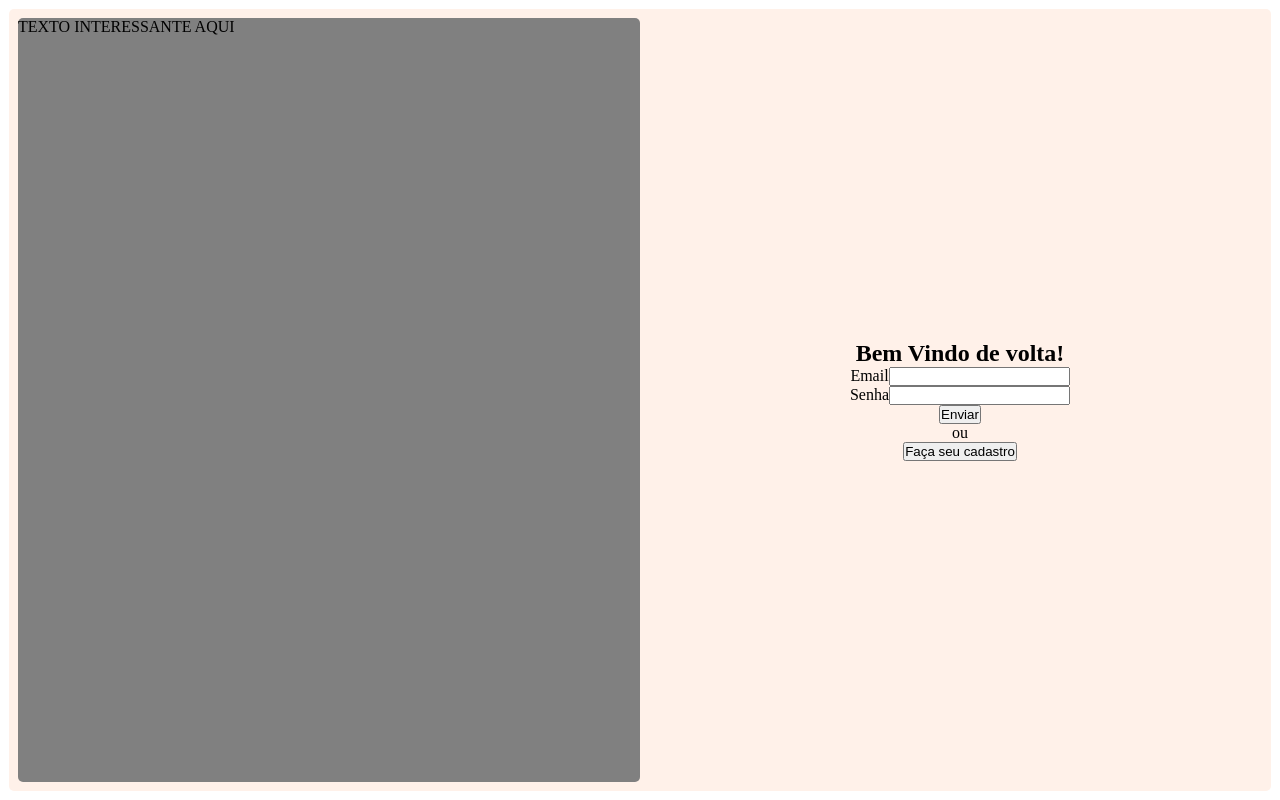
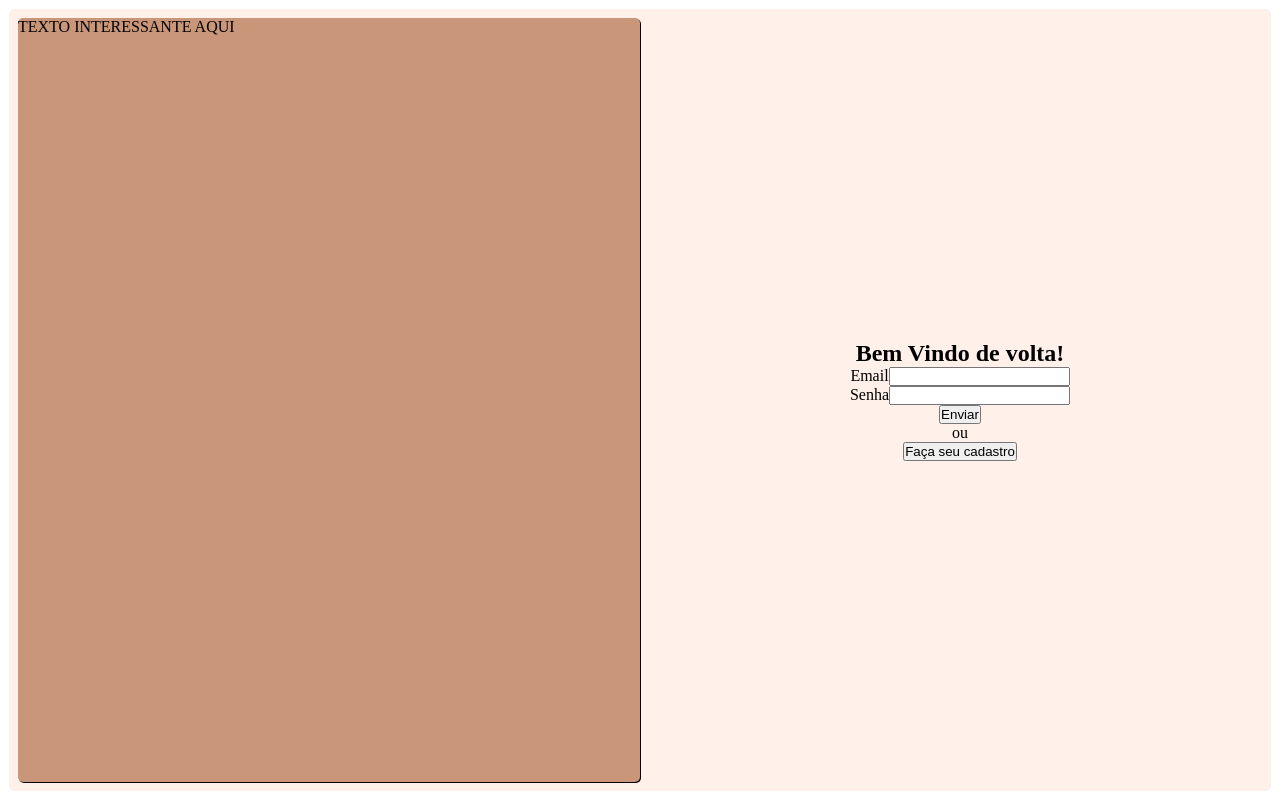
Before and after one commit to livialeall/book_club_front, a React (Vite) app in the folder book-club/: page / in a window 1280 px wide. Built offline with nearby package versions, Linux system fonts and the light colour scheme.

Commit message:
melhora no css

```diff
--- a/book-club/src/ui/styles/general.css
+++ b/book-club/src/ui/styles/general.css
@@ -1,6 +1,7 @@
 /* Variaveis */
 :root {
     --background-light:#FFF1E9;
+    --background-medium:#ca967a;
     --enfase-1-100:#BF7839;
     --enfase-2-100:#73351F;
     --border-radius-medium:5px;
@@ -31,8 +32,6 @@
     align-items: flex-start;
 }
 
-
-
 body{
     background-color: white;
 }
--- a/book-club/src/ui/styles/home.css
+++ b/book-club/src/ui/styles/home.css
@@ -6,7 +6,8 @@
 
 .img{
     width: 50%;
-    background-color: grey;
+    background-color: var(--background-medium);
     margin:var(--margin-minimum);
     border-radius: var(--border-radius-medium);
+    box-shadow: 1px 1px black;
 }
```
